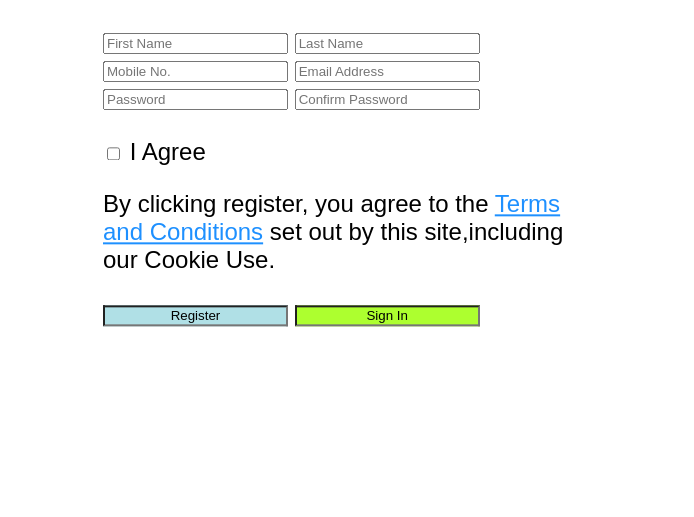
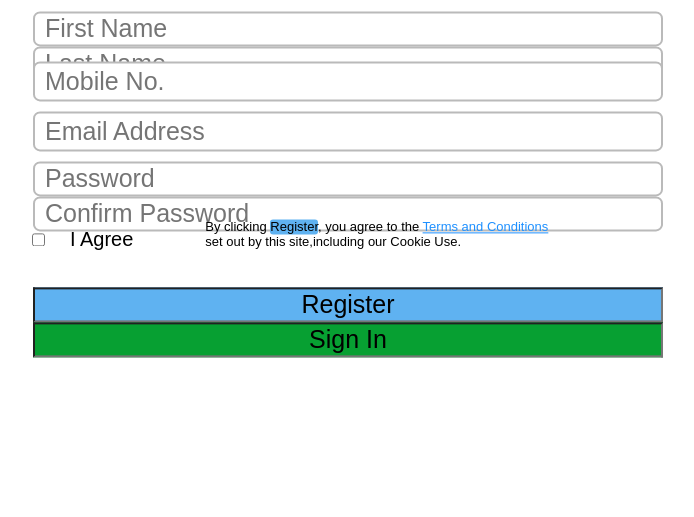
Before and after one commit to irenemi2/webdev, a plain HTML site: page demo.html in a window 1280 px wide. Shown: the part 283-800 px from the top of the page, without its empty margins (292-986 px from the left). Drawn offline with Linux system fonts and the light colour scheme.

Commit message:
assignment 1 sub 1

```diff
--- a/demo.html
+++ b/demo.html
@@ -7,38 +7,61 @@
 <body>
 
 <div class="container">
-<h1 class="heading">Sign Up</h1>
+<h2 class="heading">Sign Up</h2>
 <div class="form">
 <form action="/action_page.php">
 
-  <div class="inline">
+  <div class="row">
+    <div class="column">
       <label for="fname"></label>
       <input type="text" id="fname" name="fname" placeholder="First Name">
+    </div>
+    <div class="column">
       <label for="lname"></label>
       <input type="text" id="lname" name="lname" placeholder="Last Name">
     </div>
-
-
+  </div>
+  <div class="row">
     <label for="mobileno"></label>
     <input type="text" id="mobileno" name="mobileno" placeholder="Mobile No.">
+  </div>
+  <div class="row">
     <label for="email"></label>
     <input type="text" id="email" name="email" placeholder="Email Address">
+  </div>
 
-
-  <div class="inline">
+  <div class="row">
+    <div class="column">
       <label for="password"></label>
       <input type="text" id="password" name="password" placeholder="Password">
+    </div>
+    <div class="column">
       <label for="cpassword"></label>
       <input type="text" id="cpassword" name="cpassword" placeholder="Confirm Password">
     </div>
-  <br/>
+  </div>
+  <input type="checkbox" name="agreeterms" value="I Agree">
+  <label for="agreeterms" id="agreeterms"> I Agree</label>
+  <p>By clicking <span id="reg-icon">Register</span>, you agree to the <a href="#">Terms and Conditions</a> set out by this site,including our Cookie Use.</p>
+  <!-- <div class="row">
+    <input type="checkbox" name="agreeterms" value="I Agree">
+    <div class="column">
 
-  <input type="checkbox" id="agreeterms" name="agreeterms" value="I Agree">
-  <label for="agreeterms"> I Agree</label>
-  <p>By clicking register, you agree to the <a href="#">Terms and Conditions</a> set out by this site,including our Cookie Use.</p>
+      <label for="agreeterms" id="agreeterms"> I Agree</label>
+    </div>
+    <div class="column">
+      <p>By clicking <span id="reg-icon">Register</span>, you agree to the <a href="#">Terms and Conditions</a> set out by this site,including our Cookie Use.</p>
+    </div>
+  </div> -->
+  <div class="row">
+    <div class="column">
       <input type="Register" class ="register" value="Register">
+    </div>
+    <div class="column">
       <input type="Sign In" class="signin" value="Sign In">
-
+    </div>
+  </div>
+</div>
 </form>
 </div>
 </div>
--- a/style.css
+++ b/style.css
@@ -6,54 +6,67 @@ body {
   * {
     box-sizing: border-box;
   }
-
+  .heading{
+    text-align: center;
+  }
   /* Add padding to containers */
   .container {
     font-family: arial;
-    font-size: 24px;
-    border: 15px solid white;
-    padding: 50px;
+    font-size: 25px;
     position: absolute;
     top: 50%;
     left: 50%;
     transform: translate(-50%, -50%);
 
+  }
 
+  .form{
+    display:flex;
+    flex-direction: row;
+    flex-wrap: wrap;
+    justify-content: space-around;
+    align-items: center;
+  }
+  .row {
+    display: flex;
+    flex-direction: row;
+    flex-wrap: wrap;
+    width: 100%;
+    height: 50px;
+    padding: 5px;
+  }
+
+  .column {
+    display: flex;
+    flex-direction: column;
+    flex-basis: 100%;
+    flex: 1;
 
   }
-  .form{
-    /* display: flex;
-    flex-wrap: wrap;
-    justify-content: space-between; */
-    display: grid;
-  grid-template-columns: auto auto;
-  gap: 10px;
-  /* background-color: #2196F3; */
-  padding: 10px;
+
+  input[type=text], input[type=password] {
+    font-size: 25px;
+    border-radius: 7px;
+    padding-left: 10px;
+    text-align: left;
+    border: solid 2px rgb(186, 186, 186);
+  }
+  p{
+    height: 50px;
+    width: 400px;
+    display: inline-block;
+    position: relative;
+    font-size: small;
+    padding-left: 50px;
+  }
+  #mobileno,#email{
+    width: 100%;
+  }
+  #reg-icon{
+    background-color:rgb(95, 178, 241);
+    border-radius: 3px;
   }
 
-  #mobileno,#email {
-    grid-column: 2 / span 2;
-  }
-
-  /* Full-width input fields */
-  /* .block{
-    width: 100%;
-    padding: 15px;
-    margin: 5px 0 22px 0;
-    display: block;
-    border: none;
-
-  } */
-
-
-  /* .inline{
-    display:inline;
-    width: 100%;
-    padding: 15px;
-    margin: 5px 0 22px 0;
-    border: none;
-  } */
 
   input[type=text]:focus, input[type=password]:focus {
     border: 2px solid powderblue;
@@ -61,39 +74,27 @@ body {
     outline: none;
   }
 
-  /* Overwrite default styles of hr */
-  hr {
-    border: 1px solid #f1f1f1;
-    margin-bottom: 25px;
-  }
-
-  /* Set a style for the submit button */
-  /* .registerbtn {
-    background-color: #04AA6D;
-    color: white;
-    padding: 16px 20px;
-    margin: 8px 0;
-    border: none;
-    cursor: pointer;
-    width: 100%;
-    opacity: 0.9;
-  } */
-
 
   /* Add a blue text color to links */
   a {
     color: dodgerblue;
   }
-
+  #agreeterms{
+    font-size: 20px;
+    width:40px;
+    padding: 15px;
+  }
   /* Set a grey background color and center the text of the "sign in" section */
   .signin {
-    background-color: greenyellow;
+    background-color: rgb(7, 160, 50);
     text-align: center;
+    font-size: 25px;
     cursor: pointer;
   }
   .register{
-    background-color: powderblue;
+    background-color: rgb(95, 178, 241);
     text-align: center;
+    font-size: 25px;
     cursor: pointer;
   }
   .register:hover {
```
Lines whose indentation alone changed are shown as unchanged.
